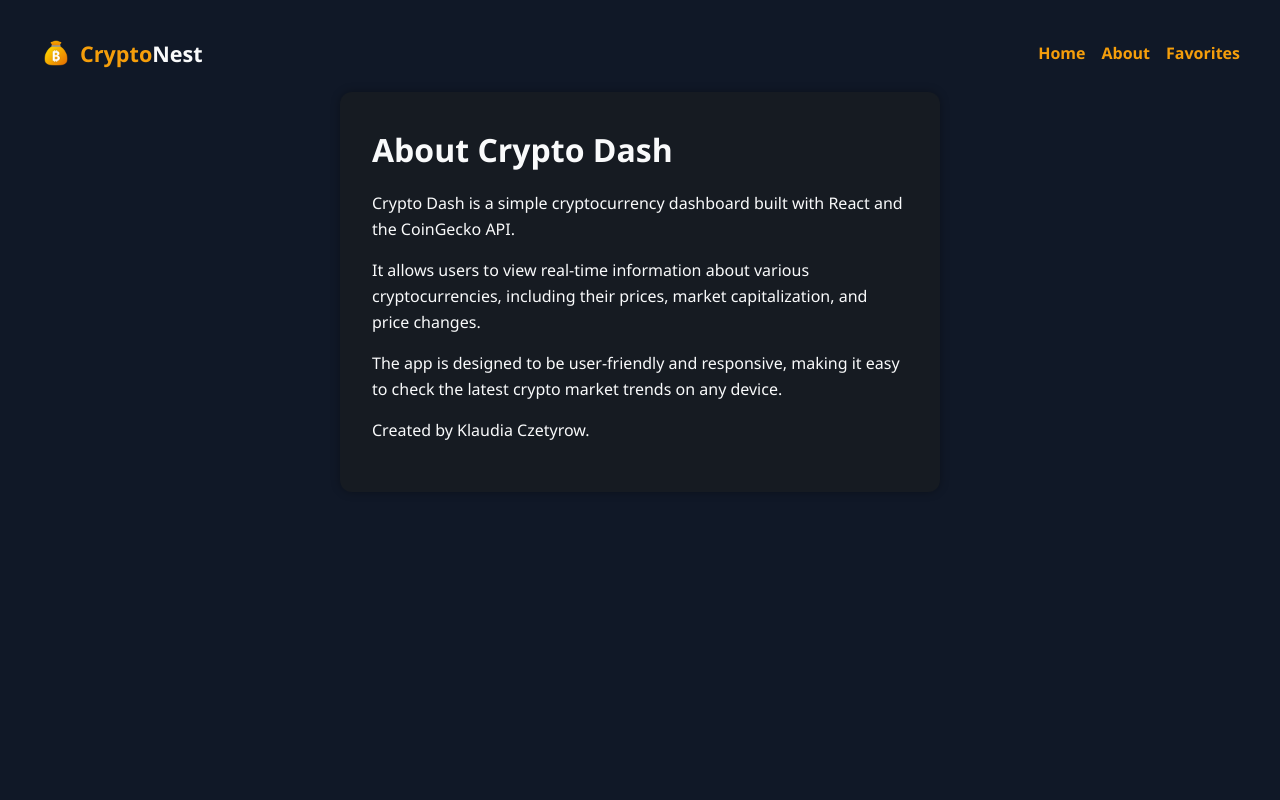
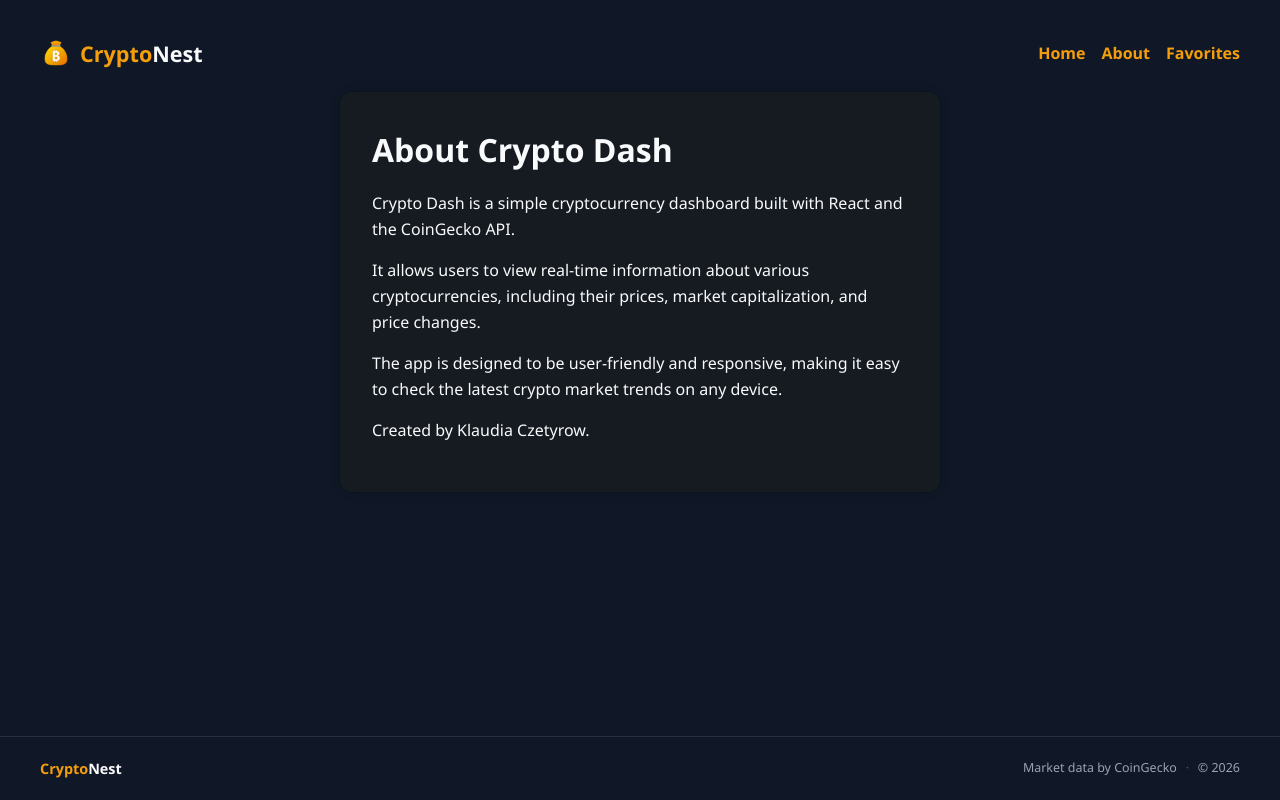
Before and after one commit to KlaudiaCz/crypto-nest-app, a React (Vite) app: page /about in a window 1280 px wide. Built offline with nearby package versions, Linux system fonts and the light colour scheme; no server answers.

Commit message:
Added Favourites section/page, added Footer

```diff
--- a/src/App.jsx
+++ b/src/App.jsx
@@ -2,8 +2,10 @@ import { useState, useEffect } from "react";
 import HomePage from "./pages/home";
 import AboutPage from "./pages/about";
 import CoinDetailsPage from "./pages/coin-details";
+import FavoritesPage from "./pages/favorites";
 import NotFoundPage from "./pages/not-found";
 import Navbar from "./components/Navbar";
+import Footer from "./components/Footer";
 import { Route, Routes } from "react-router";
 const API_URL = import.meta.env.VITE_API_URL;
 
@@ -14,6 +16,15 @@ const App = () => {
   const [limit, setLimit] = useState("");
   const [filter, setFilter] = useState("");
   const [sortBy, setSortBy] = useState("");
+  const [favoriteIds, setFavoriteIds] = useState([]);
+
+  const toggleFavorite = (coinId) => {
+    setFavoriteIds((previousIds) =>
+      previousIds.includes(coinId)
+        ? previousIds.filter((id) => id !== coinId)
+        : [...previousIds, coinId],
+    );
+  };
 
   useEffect(() => {
     const fetchCoins = async () => {
@@ -36,7 +47,8 @@ const App = () => {
   }, [limit]); // efekt uruchamiany przy zmianie limitu
 
   return (
-    <>
+    <div className="app-shell">
+      <main className="page-content">
         <Navbar />
         <Routes>
           <Route
@@ -52,15 +64,28 @@ const App = () => {
                 setSortBy={setSortBy}
                 loading={loading}
                 error={error}
+                favoriteIds={favoriteIds}
+                toggleFavorite={toggleFavorite}
               />
             }
           />
           <Route path="/about" element={<AboutPage />} />
-        <Route path="/coin/:id" element={<CoinDetailsPage />} />{" "}
-        {/* Dodajemy trasę dla szczegółów monety */}
+          <Route path="/coin/:id" element={<CoinDetailsPage />} />
+          <Route
+            path="/favorites"
+            element={
+              <FavoritesPage
+                coins={coins}
+                favoriteIds={favoriteIds}
+                toggleFavorite={toggleFavorite}
+              />
+            }
+          />
           <Route path="*" element={<NotFoundPage />} />
         </Routes>
-    </>
+      </main>
+      <Footer />
+    </div>
   );
 };
 
--- a/src/components/CoinCard.jsx
+++ b/src/components/CoinCard.jsx
@@ -2,8 +2,7 @@ import { useState } from "react";
 import { Star, StarCheck, StarPlus, StarMinus } from "lucide-react";
 import { Link } from "react-router";
 
-const CoinCard = ({ coin }) => {
-  const [isFavorite, setIsFavorite] = useState(false);
+const CoinCard = ({ coin, isFavorite, onToggleFavorite }) => {
   const [isHovered, setIsHovered] = useState(false);
 
   const priceChange = coin.price_change_percentage_24h;
@@ -20,7 +19,7 @@ const CoinCard = ({ coin }) => {
   const FavoriteIcon = isFavorite
     ? isHovered
       ? StarMinus
-      : Star
+      : StarCheck
     : isHovered
       ? StarPlus
       : Star;
@@ -32,10 +31,14 @@ const CoinCard = ({ coin }) => {
         className="favorite-btn"
         onMouseEnter={() => setIsHovered(true)}
         onMouseLeave={() => setIsHovered(false)}
-        onClick={() => setIsFavorite((previousValue) => !previousValue)}
+        onClick={() => onToggleFavorite(coin.id)}
         title={isFavorite ? "Remove from favorites" : "Add to favorites"}
       >
-        <FavoriteIcon size={24} fill={isFavorite ? "#f59e0b" : "none"} stroke={isFavorite ? "#F59E0B" : "currentColor"}/>
+        <FavoriteIcon
+          size={24}
+          fill={isFavorite ? "#f59e0b" : "none"}
+          stroke={isFavorite ? "#F59E0B" : "currentColor"}
+        />
       </button>
 
       <Link to={`/coin/${coin.id}`}>
--- /dev/null
+++ b/src/components/Favourites.jsx
@@ -0,0 +1,33 @@
+import CoinCard from "./CoinCard";
+import { Link } from "react-router";
+
+const Favourites = ({ coins, onToggleFavorite, showViewMore = true }) => {
+  if (coins.length === 0) {
+    return null;
+  }
+
+  const visibleCoins = showViewMore ? coins.slice(0, 3) : coins;
+
+  return (
+    <section className="favourites">
+      <h2>Favourites</h2>
+      <div className="favourites-grid">
+        {visibleCoins.map((coin) => (
+          <CoinCard
+            key={coin.id}
+            coin={coin}
+            isFavorite
+            onToggleFavorite={onToggleFavorite}
+          />
+        ))}
+      {showViewMore && coins.length >= 3 && (
+        <Link className="view-more-link" to="/favorites">
+          View more
+        </Link>
+      )}
+      </div>
+    </section>
+  );
+};
+
+export default Favourites;
--- /dev/null
+++ b/src/components/Footer.jsx
@@ -0,0 +1,16 @@
+const Footer = () => {
+  return (
+    <footer className="footer">
+      <div className="footer-content">
+        <p className="footer-brand">
+          <span>Crypto</span>Nest
+        </p>
+        <p className="footer-meta">
+          Market data by CoinGecko <span aria-hidden="true">·</span> &copy; 2026
+        </p>
+      </div>
+    </footer>
+  );
+};
+
+export default Footer;
--- a/src/index.css
+++ b/src/index.css
@@ -10,6 +10,16 @@ body {
   background-color: #101827;
   color: #f9fafb;
   line-height: 1.6;
+}
+
+.app-shell {
+  display: flex;
+  flex-direction: column;
+  min-height: 100vh;
+}
+
+.page-content {
+  flex: 1;
   padding: 2rem;
 }
 
@@ -90,12 +100,18 @@ span {
   color: #f44336;
 }
 
+.search-title {
+  font-size: 1.5rem;
+  margin-bottom: 1rem;
+  color: #f9fafb;
+}
+
 /* Top Controls */
 .top-controls {
   display: flex;
   justify-content: space-between;
   align-items: center;
-  margin-bottom: 2rem;
+  margin-bottom: 1rem;
   gap: 1rem;
   flex-wrap: wrap;
 }
@@ -406,6 +422,84 @@ span {
   text-decoration: underline;
 }
 
+/* Favourites */
+.favourites {
+  margin-bottom: 2.5rem;
+}
+
+.favourites h2 {
+  font-size: 1.5rem;
+  margin-bottom: 1rem;
+  color: #f9fafb;
+}
+
+.favourites-grid {
+  display: grid;
+  grid-template-columns: repeat(auto-fit, minmax(0, 300px));
+  gap: 1.5rem;
+}
+
+.favourites-grid .coin-card {
+  border: 1px solid #f59e0b;
+  box-shadow: 0 0 14px rgba(245, 158, 11, 0.16);
+}
+
+.view-more-link {
+  display: flex;
+  justify-content: center;
+  align-items: center;
+  background-color: #1f2937;
+  border: 1px solid rgba(249, 250, 251, 0.12);
+  border-radius: 8px;
+  color: #f59e0b;
+  font-weight: 400;
+  transition: all 0.2s ease;
+}
+
+.view-more-link:hover {
+  border: 1px solid #f59e0b;
+}
+
+/* Footer */
+.footer {
+  width: 100%;
+  padding: 1.25rem 2rem;
+  border-top: 1px solid rgba(249, 250, 251, 0.1);
+  background: rgba(16, 24, 39, 0.7);
+}
+
+.footer-content {
+  display: flex;
+  justify-content: space-between;
+  align-items: center;
+  gap: 1rem;
+  max-width: 1200px;
+  margin: 0 auto;
+}
+
+.footer-brand {
+  color: #f9fafb;
+  font-size: 0.9rem;
+  font-weight: 600;
+}
+
+.footer-meta {
+  color: #9ca3af;
+  font-size: 0.78rem;
+}
+
+.footer-meta span {
+  margin: 0 0.35rem;
+  color: #4b5563;
+}
+
+@media (max-width: 600px) {
+  .footer-content {
+    align-items: flex-start;
+    flex-direction: column;
+  }
+}
+
 /* Modal */
 .modal-overlay {
   position: fixed;
--- /dev/null
+++ b/src/pages/favorites.jsx
@@ -0,0 +1,15 @@
+import Favourites from "../components/Favourites";
+
+const FavoritesPage = ({ coins, favoriteIds, toggleFavorite }) => {
+  const favoriteCoins = coins.filter((coin) => favoriteIds.includes(coin.id));
+
+  return (
+    <Favourites
+      coins={favoriteCoins}
+      onToggleFavorite={toggleFavorite}
+      showViewMore={false}
+    />
+  );
+};
+
+export default FavoritesPage;
--- a/src/pages/home.jsx
+++ b/src/pages/home.jsx
@@ -4,6 +4,7 @@ import FilterInput from "../components/FilterInput";
 import SortSelector from "../components/SortSelector";
 import Spinner from "../components/Spinner";
 import Header from "../components/Header";
+import Favourites from "../components/Favourites";
 
 const HomePage = ({
   coins,
@@ -15,6 +16,8 @@ const HomePage = ({
   setSortBy,
   loading,
   error,
+  favoriteIds,
+  toggleFavorite,
 }) => {
   const filteredCoins = coins
     .filter((coin) => {
@@ -29,7 +32,7 @@ const HomePage = ({
     .sort((a, b) => {
       switch (sortBy) {
         case "market_cap_desc":
-          return b.marked_cap - a.market_cap; // sortuj malejąco po kapitalizacji rynkowej
+          return b.market_cap - a.market_cap; // sortuj malejąco po kapitalizacji rynkowej
         case "market_cap_asc":
           return a.market_cap - b.market_cap; // sortuj rosnąco po kapitalizacji rynkowej
         case "price_desc":
@@ -44,9 +47,13 @@ const HomePage = ({
           return 0; // jeśli nie ma dopasowania, nie zmieniaj kolejności
       }
     });
+
+  const favoriteCoins = coins.filter((coin) => favoriteIds.includes(coin.id));
   return (
     <div>
       <Header />
+      <Favourites coins={favoriteCoins} onToggleFavorite={toggleFavorite} />
+      <h1 className="search-title">Search</h1>
       {loading && <Spinner />}{" "}
       {/* wyświetl komunikat o ładowaniu, jeśli dane są w trakcie pobierania */}
       {error && <div className="error">{error}</div>}{" "}
@@ -65,6 +72,8 @@ const HomePage = ({
               <CoinCard
                 key={coin.id} // unikalny klucz dla każdego elementu listy, używając id monety
                 coin={coin} // przekazanie danych o monecie jako props do komponentu CoinCard
+                isFavorite={favoriteIds.includes(coin.id)}
+                onToggleFavorite={toggleFavorite}
               />
             ))
           ) : (
```
Lines whose indentation alone changed are shown as unchanged.
